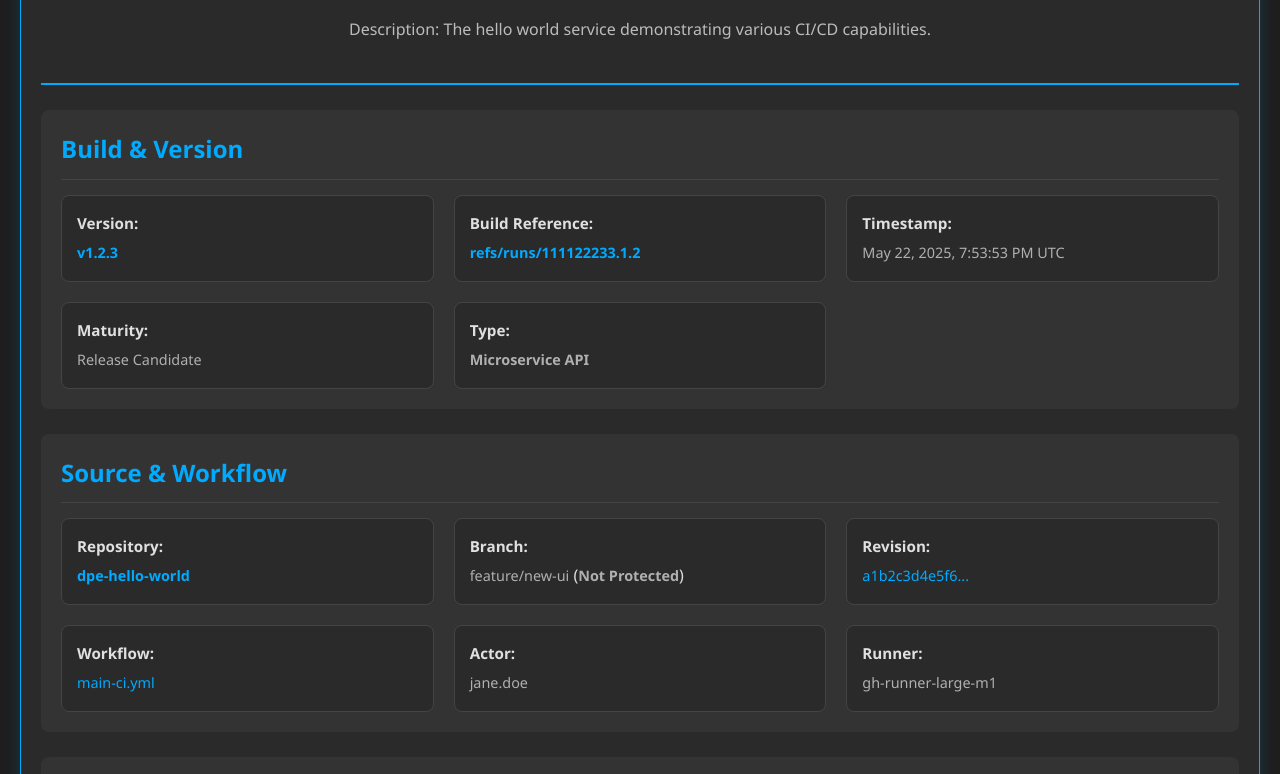
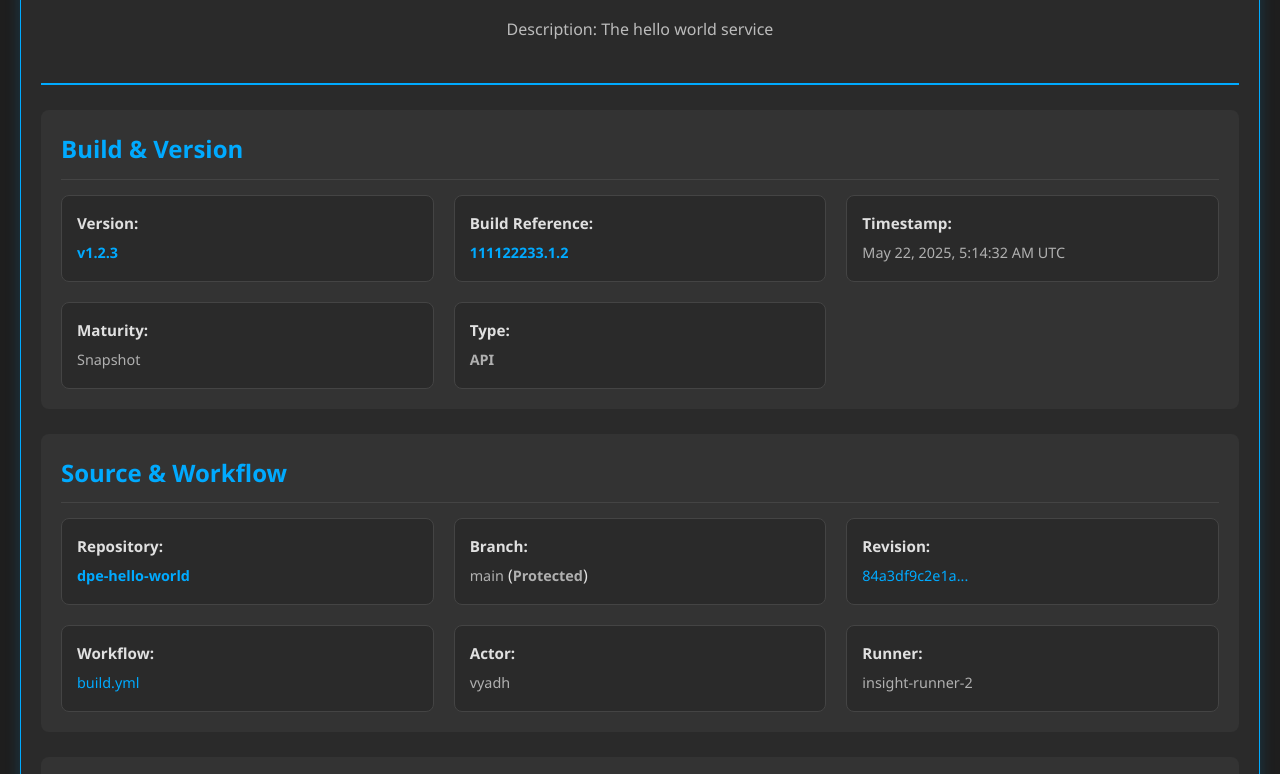
Before and after one commit to vyadh/build-report, a plain HTML site: page gemini.html in a window 1280 px wide. Shown: the part 173-947 px from the top of the page. Drawn offline with Linux system fonts and the light colour scheme.

Commit message:
Refactor gemini.html to use the build-report-data.json like sonnet.html and rather than the exampleData variable

```diff
--- a/gemini.html
+++ b/gemini.html
@@ -360,46 +360,7 @@
 
 <script>
     // Basic script to handle optional field visibility and dynamic content
-    // In a real scenario, you'd populate this data from a backend or build script.
     document.addEventListener('DOMContentLoaded', function() {
-        const exampleData = {
-            projectId: "hello-world",
-            projectName: "Hello World",
-            projectDescription: "The hello world service demonstrating various CI/CD capabilities.", // Example with a slightly longer description
-            projectCode: "hello",
-            applicationId: "samples",
-            applicationName: "Samples Platform",
-            applicationIDIP: "SAMPLES",
-            teamCode: "DPE",
-            teamSlug: "development-platform-engineering",
-            organisation: "myorg",
-            repository: "dpe-hello-world",
-            collaborators: "development-platform-engineering, user-a, user-b",
-            version: "1.2.3", // Set to null or undefined to hide version
-            buildReference: "refs/runs/111122233.1.2",
-            branch: "feature/new-ui",
-            protectedBranch: "No", // Or "Yes"
-            revision: "a1b2c3d4e5f6a7b8c9d0e1f2a3b4c5d6e7f8a9b0",
-            actor: "jane.doe",
-            workflow: "main-ci.yml",
-            runner: "gh-runner-large-m1",
-            timestamp: new Date().toISOString(), // Current time as example
-            maturity: "Release Candidate",
-            platform: "Java",
-            languages: "Java, Dockerfile, Shell, Groovy",
-            buildSystem: "Gradle",
-            type: "Microservice API",
-            delivery: "Kubernetes (Helm) [prod-cluster/app-namespace]",
-            issueTracking: "PROJ-123",
-            changeManagement: "CHG000789",
-            teamCity: "Apps_DPE_HelloWorld_Release",
-            artefacts: [
-                { name: "app-service-1.2.3.jar", type: "Executable JAR", link: "#artefact1" },
-                { name: "deploy-script.sh", type: "Shell Script", link: "#artefact2" },
-                { name: "README.md", type: "Documentation", link: "#artefact3" }
-            ]
-        };
-
         function setText(id, value) {
             const el = document.getElementById(id);
             if (el && value !== null && value !== undefined) el.textContent = value;
@@ -427,82 +388,84 @@
             return false;
         }
 
+        function updateReportWithData(data) {
             // --- Populate Header ---
-        setText('projectName', exampleData.projectName);
-        setText('applicationName', exampleData.applicationName);
-        if (setVisibility('projectDescriptionContainer', exampleData.projectDescription)) {
-            setText('projectDescription', exampleData.projectDescription);
+            setText('projectName', data.projectName);
+            setText('applicationName', data.applicationName);
+            if (setVisibility('projectDescriptionContainer', data.projectDescription)) {
+                setText('projectDescription', data.projectDescription);
             }
 
             // --- Populate Build & Version ---
-        setText('buildReference', exampleData.buildReference);
-        setLink('buildReferenceLink', `https://github.com/${exampleData.organisation}/${exampleData.repository}/actions/runs/${exampleData.buildReference.split('/').pop()}`, exampleData.buildReference); // Example GitHub Actions link
+            setText('buildReference', data.buildReference);
+            setLink('buildReferenceLink', `https://github.com/${data.organisation}/${data.repository}/actions/runs/${data.buildReference.split('/').pop()}`, data.buildReference); // Example GitHub Actions link
 
-        if (setVisibility('versionContainer', exampleData.version)) {
-            setText('version', exampleData.version);
-            setLink('versionLink', `https://github.com/${exampleData.organisation}/${exampleData.repository}/releases/tag/v${exampleData.version}`, `v${exampleData.version}`); // Example GitHub Release link
+            if (setVisibility('versionContainer', data.version)) {
+                setText('version', data.version);
+                setLink('versionLink', `https://github.com/${data.organisation}/${data.repository}/releases/tag/v${data.version}`, `v${data.version}`); // Example GitHub Release link
             }
-        const date = new Date(exampleData.timestamp);
+
+            const date = new Date(data.timestamp);
             setText('timestamp', date.toLocaleString(undefined, { dateStyle: 'medium', timeStyle: 'long' }));
-        setText('maturity', exampleData.maturity);
-        setText('type', exampleData.type);
+            setText('maturity', data.maturity);
+            setText('type', data.projectType);
 
 
             // --- Populate Source & Workflow ---
-        setText('repository', exampleData.repository);
-        setLink('repositoryLink', `https://github.com/${exampleData.organisation}/${exampleData.repository}`, exampleData.repository);
-        setText('branch', exampleData.branch);
+            setText('repository', data.repository);
+            setLink('repositoryLink', `https://github.com/${data.organisation}/${data.repository}`, data.repository);
+            setText('branch', data.branch);
             const protectedBranchEl = document.getElementById('protectedBranch');
             if (protectedBranchEl) {
-            protectedBranchEl.textContent = exampleData.protectedBranch === "Yes" ? "Protected" : "Not Protected";
-            protectedBranchEl.className = exampleData.protectedBranch === "Yes" ? 'status-protected' : 'status-unprotected';
+                protectedBranchEl.textContent = data.protectedBranch === "Yes" ? "Protected" : "Not Protected";
+                protectedBranchEl.className = data.protectedBranch === "Yes" ? 'status-protected' : 'status-unprotected';
             }
-        setText('revision', exampleData.revision.substring(0, 12) + '...'); // Shorten for display
-        setLink('revisionLink', `https://github.com/${exampleData.organisation}/${exampleData.repository}/commit/${exampleData.revision}`, exampleData.revision.substring(0,12)+'...');
-        setText('workflow', exampleData.workflow);
-        setLink('workflowLink', `https://github.com/${exampleData.organisation}/${exampleData.repository}/blob/${exampleData.branch}/.github/workflows/${exampleData.workflow}`, exampleData.workflow); // Assuming standard workflow path
-        setText('actor', exampleData.actor);
-        setText('runner', exampleData.runner);
+            setText('revision', data.revision.substring(0, 12) + '...'); // Shorten for display
+            setLink('revisionLink', `https://github.com/${data.organisation}/${data.repository}/commit/${data.revision}`, data.revision.substring(0,12)+'...');
+            setText('workflow', data.workflow);
+            setLink('workflowLink', `https://github.com/${data.organisation}/${data.repository}/blob/${data.branch}/.github/workflows/${data.workflow}`, data.workflow); // Assuming standard workflow path
+            setText('actor', data.actor);
+            setText('runner', data.runner);
 
 
             // --- Populate Project Details ---
-        setText('projectId', exampleData.projectId);
-        if(setVisibility('projectCodeContainer', exampleData.projectCode)){
-            setText('projectCode', exampleData.projectCode);
+            setText('projectId', data.projectId);
+            if(setVisibility('projectCodeContainer', data.projectCode)){
+                setText('projectCode', data.projectCode);
             }
-        setText('applicationId', exampleData.applicationId);
-        setVisibility('applicationIDIPContainer', exampleData.applicationIDIP) && setText('applicationIDIP', exampleData.applicationIDIP);
-        setVisibility('platformContainer', exampleData.platform) && setText('platform', exampleData.platform);
-        setVisibility('languagesContainer', exampleData.languages) && setText('languages', exampleData.languages);
-        setVisibility('buildSystemContainer', exampleData.buildSystem) && setText('buildSystem', exampleData.buildSystem);
-        setVisibility('deliveryContainer', exampleData.delivery) && setText('delivery', exampleData.delivery);
+            setText('applicationId', data.applicationId);
+            setVisibility('applicationIDIPContainer', data.applicationIdip) && setText('applicationIDIP', data.applicationIdip);
+            setVisibility('platformContainer', data.platform) && setText('platform', data.platform);
+            setVisibility('languagesContainer', data.languages) && setText('languages', data.languages);
+            setVisibility('buildSystemContainer', data.buildSystem) && setText('buildSystem', data.buildSystem);
+            setVisibility('deliveryContainer', data.delivery) && setText('delivery', data.delivery);
 
 
             // --- Populate Team & Organisation ---
-        setText('organisation', exampleData.organisation);
-        setLink('organisationLink', `https://github.com/${exampleData.organisation}`, exampleData.organisation);
-        setText('teamCode', exampleData.teamCode);
-        setLink('teamLink', `https://github.com/orgs/${exampleData.organisation}/teams/${exampleData.teamSlug}`, exampleData.teamCode);
-        setText('teamSlug', exampleData.teamSlug);
-        setText('collaborators', exampleData.collaborators);
+            setText('organisation', data.organisation);
+            setLink('organisationLink', `https://github.com/${data.organisation}`, data.organisation);
+            setText('teamCode', data.teamCode);
+            setLink('teamLink', `https://github.com/orgs/${data.organisation}/teams/${data.teamSlug}`, data.teamCode);
+            setText('teamSlug', data.teamSlug);
+            setText('collaborators', data.collaborators);
 
 
             // --- Populate Integrations (and show section if any are present) ---
             let integrationsVisible = false;
-        if (setVisibility('issueTrackingContainer', exampleData.issueTracking)) {
-            setText('issueTracking', exampleData.issueTracking);
-            setLink('issueTrackingLink', `https://jira.example.com/browse/${exampleData.issueTracking}`, exampleData.issueTracking); // Replace jira.example.com
+            if (setVisibility('issueTrackingContainer', data.issueTracking)) {
+                setText('issueTracking', data.issueTracking);
+                setLink('issueTrackingLink', `https://jira.example.com/browse/${data.issueTracking}`, data.issueTracking); // Replace jira.example.com
                 integrationsVisible = true;
             }
-        if (setVisibility('changeManagementContainer', exampleData.changeManagement)) {
-            setText('changeManagement', exampleData.changeManagement);
-            setLink('changeManagementLink', `https://servicenow.example.com/nav_to.do?uri=task.do?sysparm_query=number=${exampleData.changeManagement}`, exampleData.changeManagement); // Replace servicenow.example.com
+            if (setVisibility('changeManagementContainer', data.changeManagement)) {
+                setText('changeManagement', data.changeManagement);
+                setLink('changeManagementLink', `https://servicenow.example.com/nav_to.do?uri=task.do?sysparm_query=number=${data.changeManagement}`, data.changeManagement); // Replace servicenow.example.com
                 integrationsVisible = true;
             }
-         if (setVisibility('teamCityContainer', exampleData.teamCity)) {
-            setText('teamCity', exampleData.teamCity);
+             if (setVisibility('teamCityContainer', data.teamCity)) {
+                setText('teamCity', data.teamCity);
                 // You'll need to construct the TeamCity URL based on your instance
-            setLink('teamCityLink', `https://teamcity.example.com/viewType.html?buildTypeId=${exampleData.teamCity}`, exampleData.teamCity); // Replace teamcity.example.com
+                setLink('teamCityLink', `https://teamcity.example.com/viewType.html?buildTypeId=${data.teamCity}`, data.teamCity); // Replace teamcity.example.com
                 integrationsVisible = true;
             }
 
@@ -514,9 +477,9 @@
 
             // --- Populate Artefacts ---
             const artefactsList = document.getElementById('artefactsList');
-        if (artefactsList && exampleData.artefacts) {
+            if (artefactsList && data.artifacts) {
                 artefactsList.innerHTML = ''; // Clear static examples
-            exampleData.artefacts.forEach(artefact => {
+                data.artifacts.forEach(artefact => {
                     const li = document.createElement('li');
                     const nameSpan = document.createElement('span');
                     nameSpan.className = 'artefact-name';
@@ -529,13 +492,29 @@
                     li.appendChild(typeSpan);
 
                     const link = document.createElement('a');
-                link.href = artefact.link;
+                    link.href = artefact.url;
                     link.textContent = 'Download/View';
                     link.target = '_blank'; // Open in new tab
                     li.appendChild(link);
                     artefactsList.appendChild(li);
                 });
             }
+        }
+
+        // Fetch the JSON data file
+        fetch('build-report-data.json')
+            .then(response => {
+                if (!response.ok) {
+                    throw new Error('Failed to load build report data');
+                }
+                return response.json();
+            })
+            .then(data => {
+                updateReportWithData(data);
+            })
+            .catch(error => {
+                console.error('Error loading build report data:', error);
+            });
     });
 </script>
 
```
Lines whose indentation alone changed are shown as unchanged.
